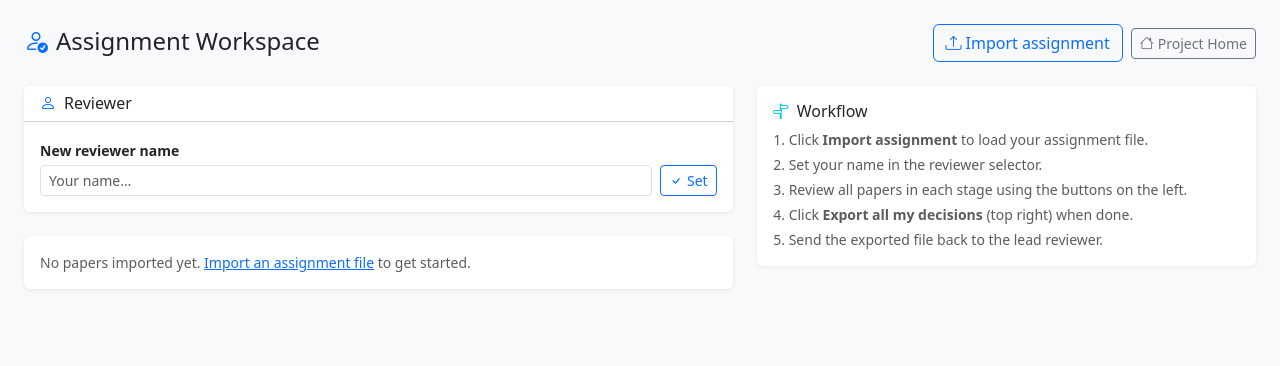
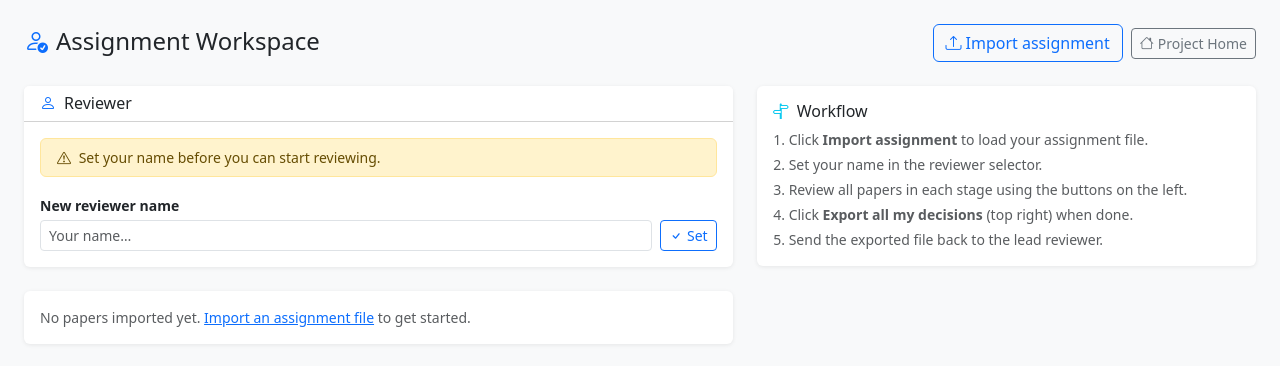
Before and after one commit to chvest/litreview, a Flask app: template templates/assignment_workspace.html in a window 1280 px wide. Shown: the part 56-422 px from the top of the page. Run offline with Flask 3, Linux system fonts and the light colour scheme; the template is opened without the code that fills it, so the values that code supplies are empty.

Commit message:
Fix empty paper list when starting review without a reviewer set
- Workspace: Start button is disabled (with tooltip) until a reviewer
  name is selected; a warning banner prompts the user to set their name
- review_start: empty-list placeholder message updated to be clearer
  about what action is needed in each case

Co-Authored-By: Claude Sonnet 4.6 <noreply@anthropic.com>

```diff
--- a/templates/assignment_workspace.html
+++ b/templates/assignment_workspace.html
@@ -47,6 +47,11 @@
         <div class="d-flex align-items-center gap-3 mb-3">
           <span class="badge bg-primary fs-6">{{ reviewer.name }}</span>
           <span class="text-muted small">reviewing as</span>
+        </div>
+        {% else %}
+        <div class="alert alert-warning py-2 small mb-3">
+          <i class="bi bi-exclamation-triangle me-1"></i>
+          Set your name before you can start reviewing.
         </div>
         {% endif %}
         <form method="post">
@@ -102,7 +107,6 @@
                title="Export your decisions for this stage only">
               <i class="bi bi-download me-1"></i>Export stage
             </a>
-            {% endif %}
             <a href="{{ url_for('review_start', pid=project.id, stage=si.stage) }}"
                class="btn btn-sm btn-primary">
               {% if si.done == 0 %}<i class="bi bi-play-fill me-1"></i>Start
@@ -110,6 +114,12 @@
               {% else %}<i class="bi bi-check-circle me-1"></i>Review
               {% endif %}
             </a>
+            {% else %}
+            <button class="btn btn-sm btn-primary" disabled
+                    title="Set your name above before starting">
+              <i class="bi bi-play-fill me-1"></i>Start
+            </button>
+            {% endif %}
           </div>
         </div>
       </div>
--- a/templates/review_start.html
+++ b/templates/review_start.html
@@ -156,11 +156,13 @@
       {% else %}
       <div class="card-body text-muted small">
         {% if not reviewer %}
-        Select a reviewer to see the paper list.
+        <i class="bi bi-person me-1"></i>
+        Select a reviewer on the left to see the paper list.
         {% elif eligible_count == 0 %}
         No eligible papers for this stage yet.
         {% else %}
-        The review order will be generated when you start.
+        <i class="bi bi-play-fill me-1"></i>
+        Click <strong>Start Review</strong> on the left to begin.
         {% endif %}
       </div>
       {% endif %}
```
